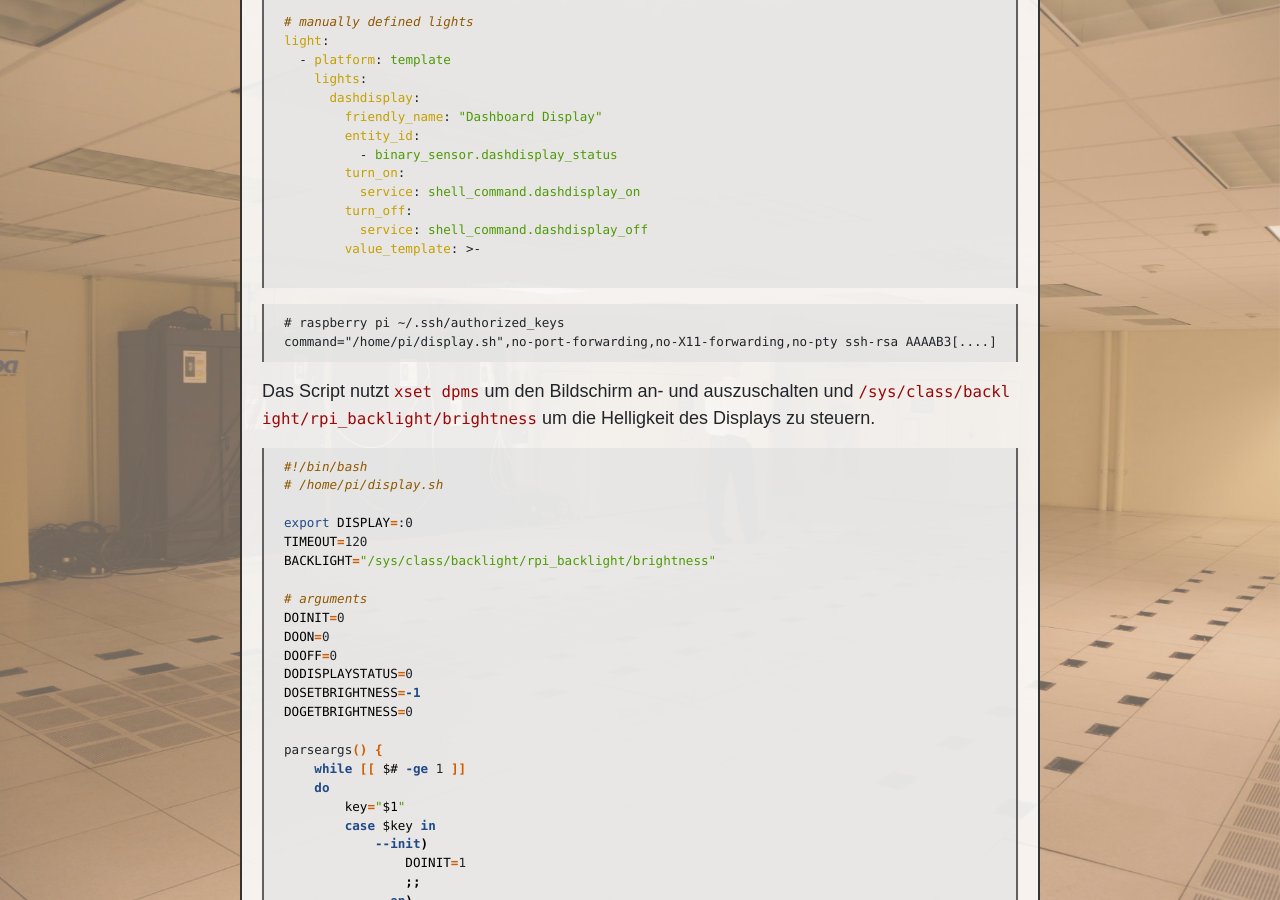
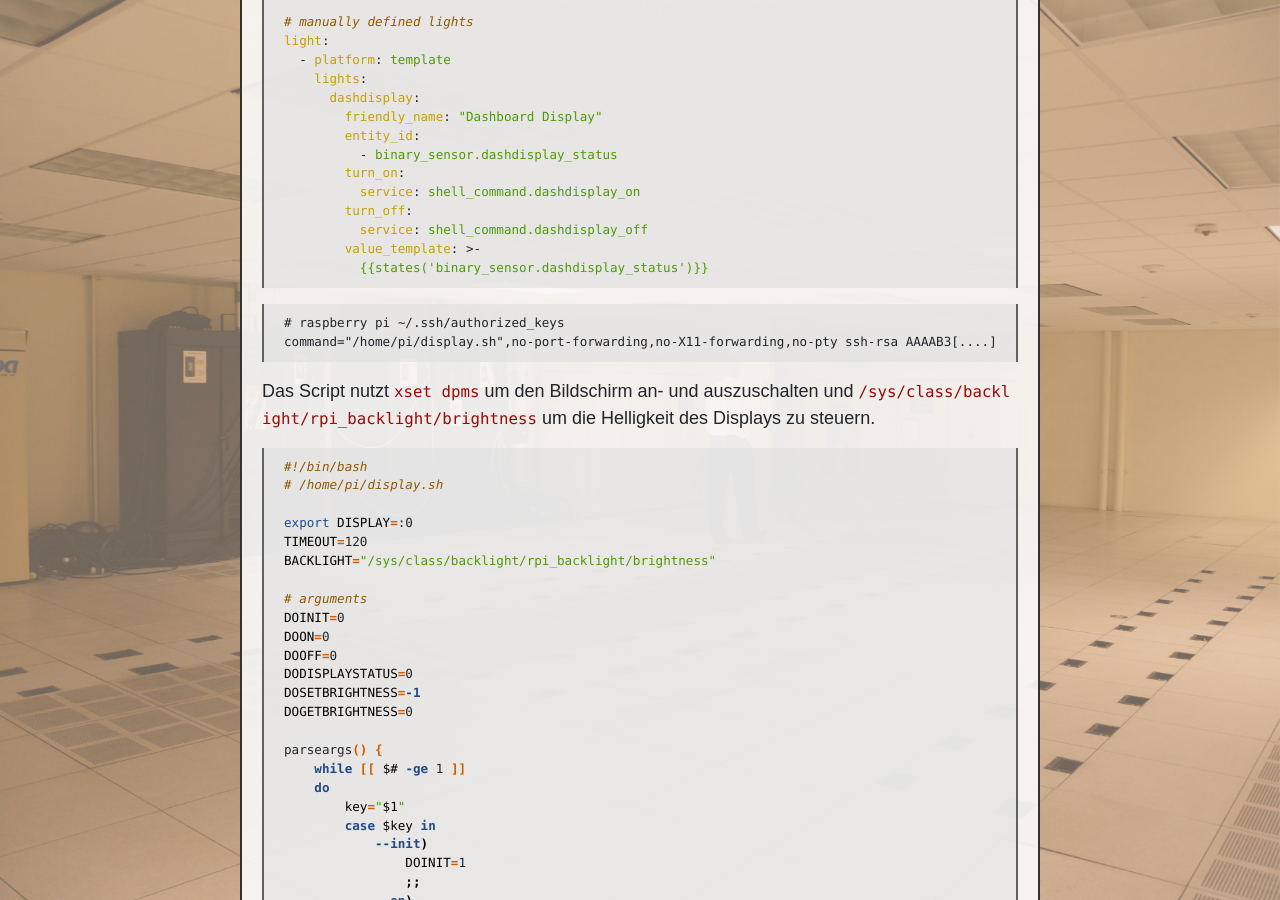
Before and after one commit to perryflynn/serverless.industries, a Jekyll site: the page built from src/_posts/2022/2022-09-24-linux-display-as-lightbulb.md, in a window 1280 px wide and 900 px high, scrolled down 586 px. Built offline with Jekyll 4.4.1, drawn with Linux system fonts in a browser that asks for light colours.

````diff
--- a/src/_posts/2022/2022-09-24-linux-display-as-lightbulb.md
+++ b/src/_posts/2022/2022-09-24-linux-display-as-lightbulb.md
@@ -35,7 +35,7 @@
         turn_off:
           service: shell_command.dashdisplay_off
         value_template: >-
-          {{states('binary_sensor.dashdisplay_status')}}
+          {{'{{'}}states('binary_sensor.dashdisplay_status')}}
 ```
 
 ```txt
````
